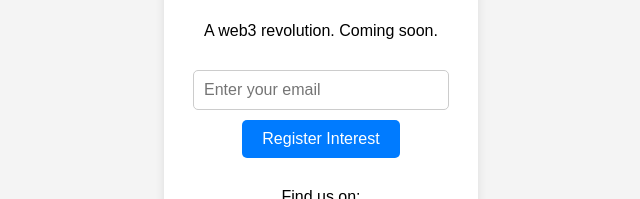
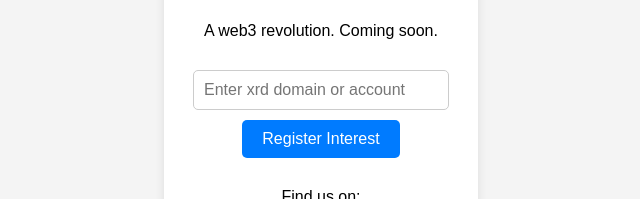
Before and after one commit to olit123/unix-landing, a plain HTML site: page index.html in a window 1280 px wide. Shown: the part 364-563 px from the top of the page, without its empty margins (319-959 px from the left). Drawn offline with Linux system fonts and the light colour scheme.

Commit message:
change form input type

```diff
--- a/index.html
+++ b/index.html
@@ -14,7 +14,7 @@
         <img src="public/unix.png" alt="Logo" class="logo">
         <p>A web3 revolution. Coming soon.</p>
         <form class="email-form" method="POST" action="https://formspree.io/f/xoqgzzwl">
-            <input type="email" name="email" placeholder="Enter your email" required>
+            <input type="text" name="text" placeholder="Enter xrd domain or account" required>
             <button type="submit">Register Interest</button>
         </form>
         <div class="social-media">
```
